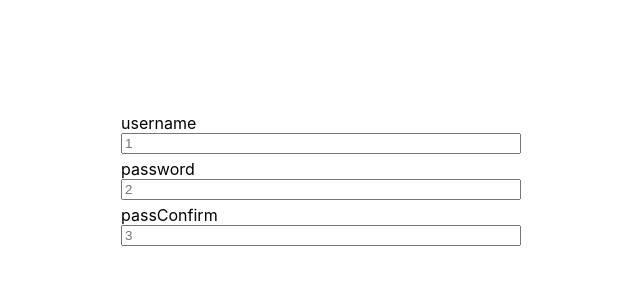
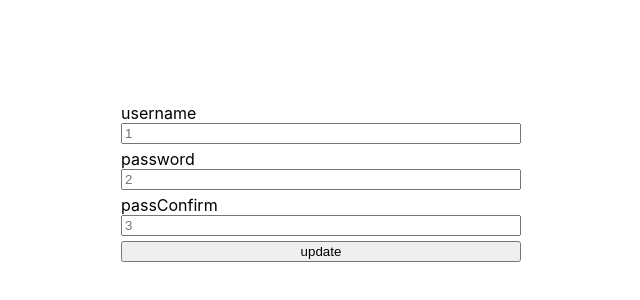
Before and after one commit to CD-Mackay/bad_ui_battles, a React (Create React App) app in the folder ddos-proof-auth/: page / in a window 1280 px wide. Shown: the part 218-518 px from the top of the page, without its empty margins (319-959 px from the left). Built offline with nearby package versions, Linux system fonts and the light colour scheme.

Commit message:
Add forceupdate function

```diff
--- a/ddos-proof-auth/src/App.js
+++ b/ddos-proof-auth/src/App.js
@@ -3,6 +3,12 @@ import { useCallback, useEffect, useState } from "react";
 import Inputs from "./Components/Inputs";
 import "./App.css";
 
+function useForceUpdate() {
+  const [value, setValue] = useState(0); // integer state
+  return () => setValue((value) => value + 1); // update state to force render
+  // A function that increment 👆🏻 the previous state like here
+  // is better than directly setting `setValue(value + 1)`
+}
 function App() {
   const [inputValue, setInputValue] = useState({
     username: "",
@@ -11,8 +17,6 @@ function App() {
   });
 
   const [test, setTest] = useState(1);
-  const [, updateState] = useState();
-  const forceUpdate = useCallback(() => updateState({}), [])
 
   let inputArr = [
     {
@@ -32,6 +36,8 @@ function App() {
     },
   ];
 
+  const forceUpdate = useForceUpdate();
+
   const shuffleInputs = (array) => {
     const newArr = [...array];
     for (let i = newArr.length - 1; i > 0; i--) {
@@ -48,12 +54,16 @@ function App() {
   };
 
   useEffect(() => {
-    console.log("useffect")
+    console.log("useffect");
   }, [test]);
 
   return (
     <div className="App">
-      <Inputs inputs={inputArr} handleChange={handleChange} />
+      <Inputs
+        inputs={inputArr}
+        handleChange={handleChange}
+        forceUpdate={forceUpdate}
+      />
     </div>
   );
 }
--- a/ddos-proof-auth/src/Components/Inputs.js
+++ b/ddos-proof-auth/src/Components/Inputs.js
@@ -2,12 +2,13 @@ import { render } from "@testing-library/react";
 import React, { useEffect } from "react";
 import "./Inputs.css";
 
-const Inputs = ({ inputs, handleChange }) => {
+const Inputs = ({ inputs, handleChange, forceUpdate }) => {
   const renderInputs = () => {
     return inputs.map((element) => {
+      console.log(element.key)
       return (
         <>
-          <label>{element.field}</label>
+          <label key={element.key * 4}>{element.field}</label>
           <input
             className="input-field"
             type={element.field}
@@ -26,7 +27,7 @@ const Inputs = ({ inputs, handleChange }) => {
     console.log("inputs!");
   })
 
-  return <form className="input-form">{shown}</form>;
+  return <form className="input-form">{shown}<button onClick={forceUpdate}>update</button></form>;
 };
 
 export default Inputs;
```
